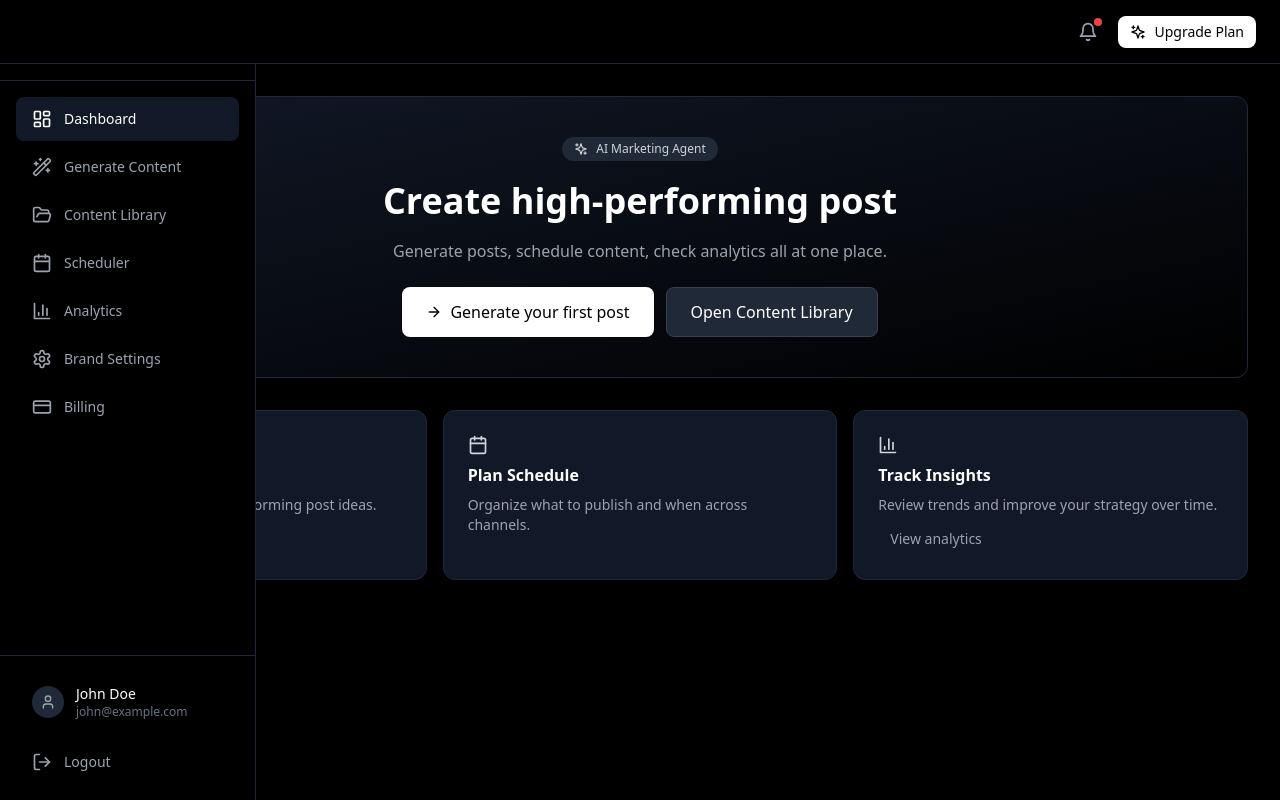
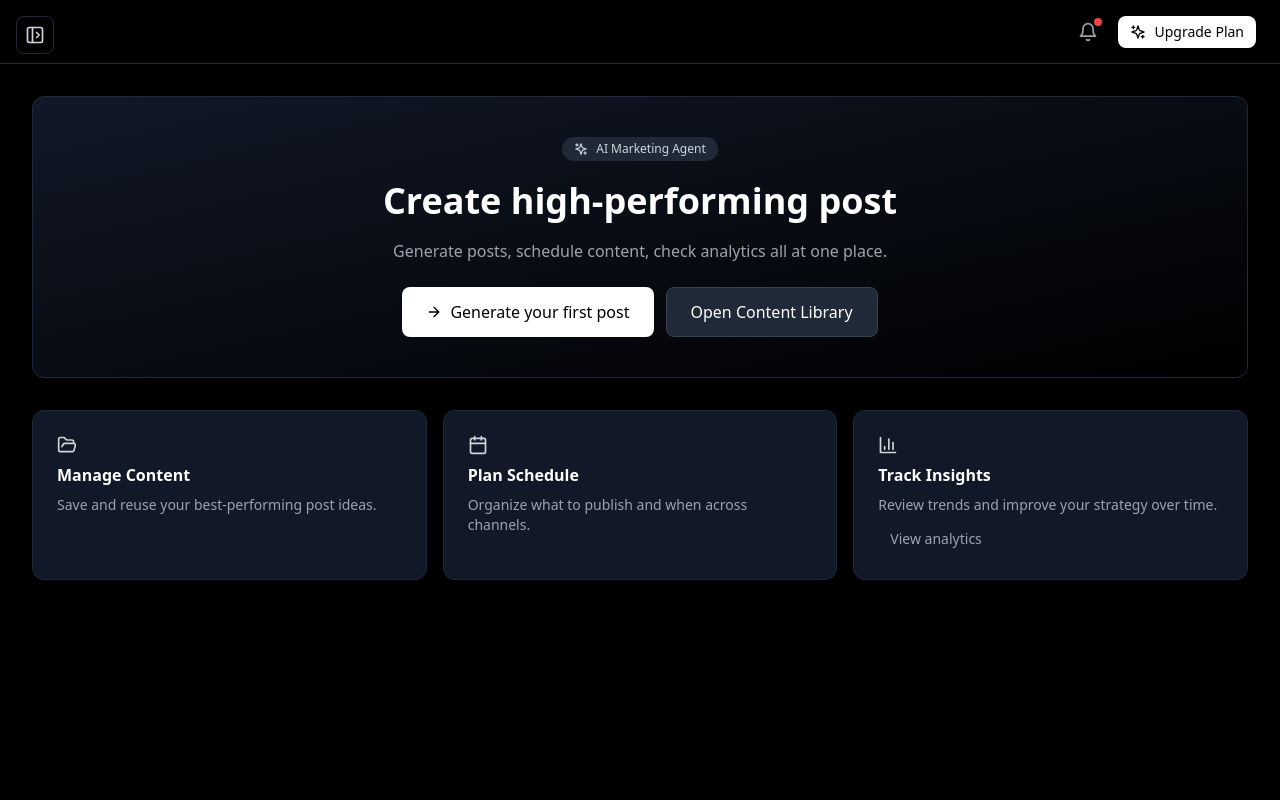
Before and after one commit to syedabbass116-lab/ai-marketing-team, a React (Vite) app in the folder frontend/: page / in a window 1280 px wide. Built offline with nearby package versions, Linux system fonts and the light colour scheme; no server answers.

Commit message:
fix Sidebar JSX syntax

```diff
--- a/frontend/src/components/layout/Sidebar.tsx
+++ b/frontend/src/components/layout/Sidebar.tsx
@@ -44,7 +44,7 @@ export default function Sidebar({
   const asideClassName = [
     "w-64 bg-black border-r border-gray-800 h-screen flex flex-col fixed left-0 top-0",
     "z-30 md:z-10 transform transition-transform duration-200",
-    isOpen ? "translate-x-0" : "-translate-x-full md:translate-x-0",
+    isOpen ? "translate-x-0" : "-translate-x-full",
   ].join(" ");
 
   const activeItemClassName = "bg-gray-900 text-white";
@@ -57,7 +57,7 @@ export default function Sidebar({
         <button
           type="button"
           onClick={onToggle}
-          className="fixed top-4 left-4 z-30 p-2 rounded-lg bg-black border border-gray-800 text-gray-300 hover:text-white hover:bg-gray-900 transition-colors md:hidden"
+          className="fixed top-4 left-4 z-30 p-2 rounded-lg bg-black border border-gray-800 text-gray-300 hover:text-white hover:bg-gray-900 transition-colors"
           aria-label="Open sidebar"
           title="Open sidebar"
         >
@@ -85,7 +85,7 @@ export default function Sidebar({
             <button
               type="button"
               onClick={onToggle}
-              className="p-2 rounded-lg text-gray-400 hover:text-white hover:bg-gray-900 transition-colors md:hidden"
+              className="p-2 rounded-lg text-gray-400 hover:text-white hover:bg-gray-900 transition-colors"
               aria-label="Close sidebar"
               title="Close sidebar"
             >
```
